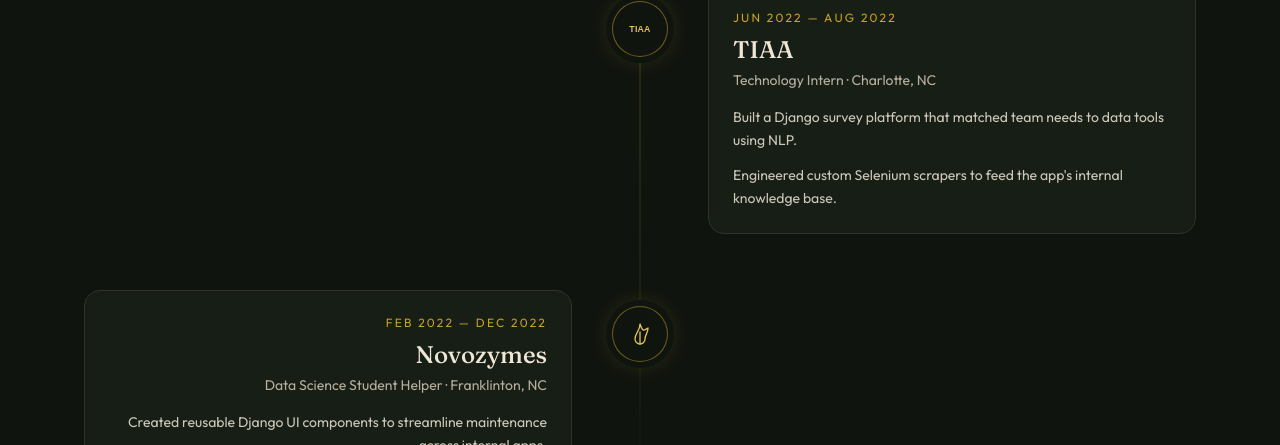
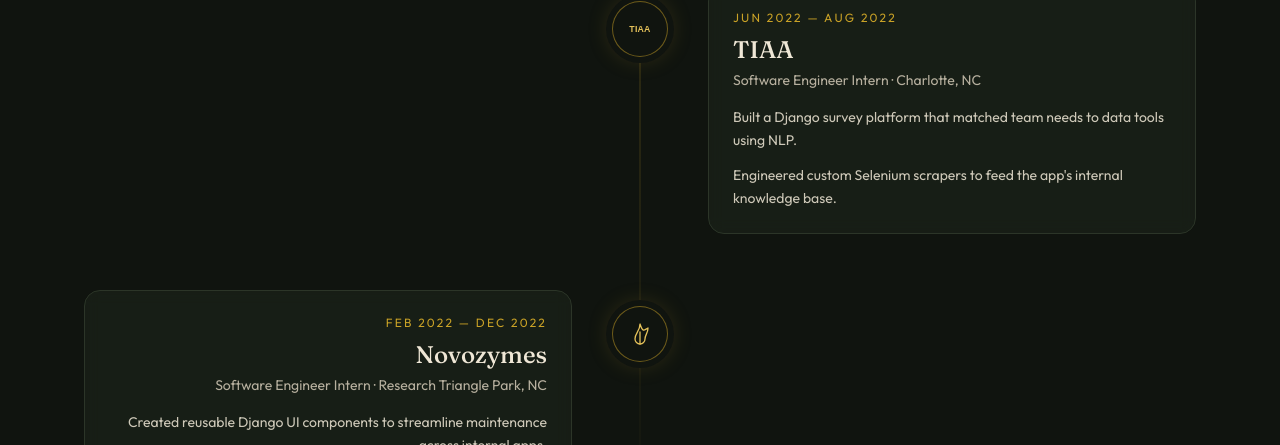
Before and after one commit to pavukanez/pavukanez.github.io, a React (Vite) app: page / in a window 1280 px wide. Shown: the part 2148-2593 px from the top of the page. Built offline with nearby package versions, Linux system fonts and the light colour scheme.

Commit message:
update job titles

```diff
--- a/src/data.js
+++ b/src/data.js
@@ -23,7 +23,7 @@
   {
     id: "aws",
     company: "Amazon Web Services",
-    title: "Software Development Engineer Intern",
+    title: "Software Engineer Intern",
     location: "Seattle, WA",
     dates: "May 2023 — Aug 2023",
     logo: "aws",
@@ -47,7 +47,7 @@
   {
     id: "tiaa",
     company: "TIAA",
-    title: "Technology Intern",
+    title: "Software Engineer Intern",
     location: "Charlotte, NC",
     dates: "Jun 2022 — Aug 2022",
     logo: "tiaa",
@@ -59,8 +59,8 @@
   {
     id: "novozymes",
     company: "Novozymes",
-    title: "Data Science Student Helper",
-    location: "Franklinton, NC",
+    title: "Software Engineer Intern",
+    location: "Research Triangle Park, NC",
     dates: "Feb 2022 — Dec 2022",
     logo: "novozymes",
     highlights: [
```
